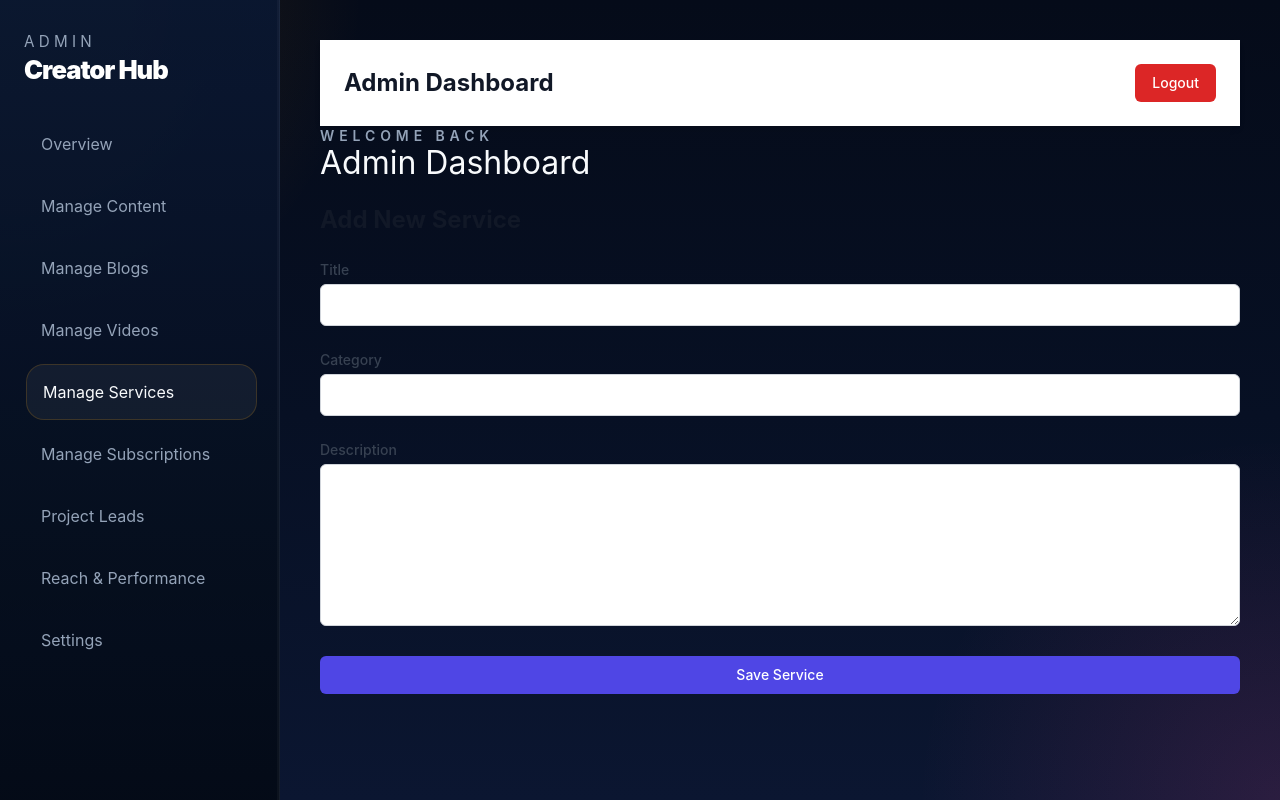
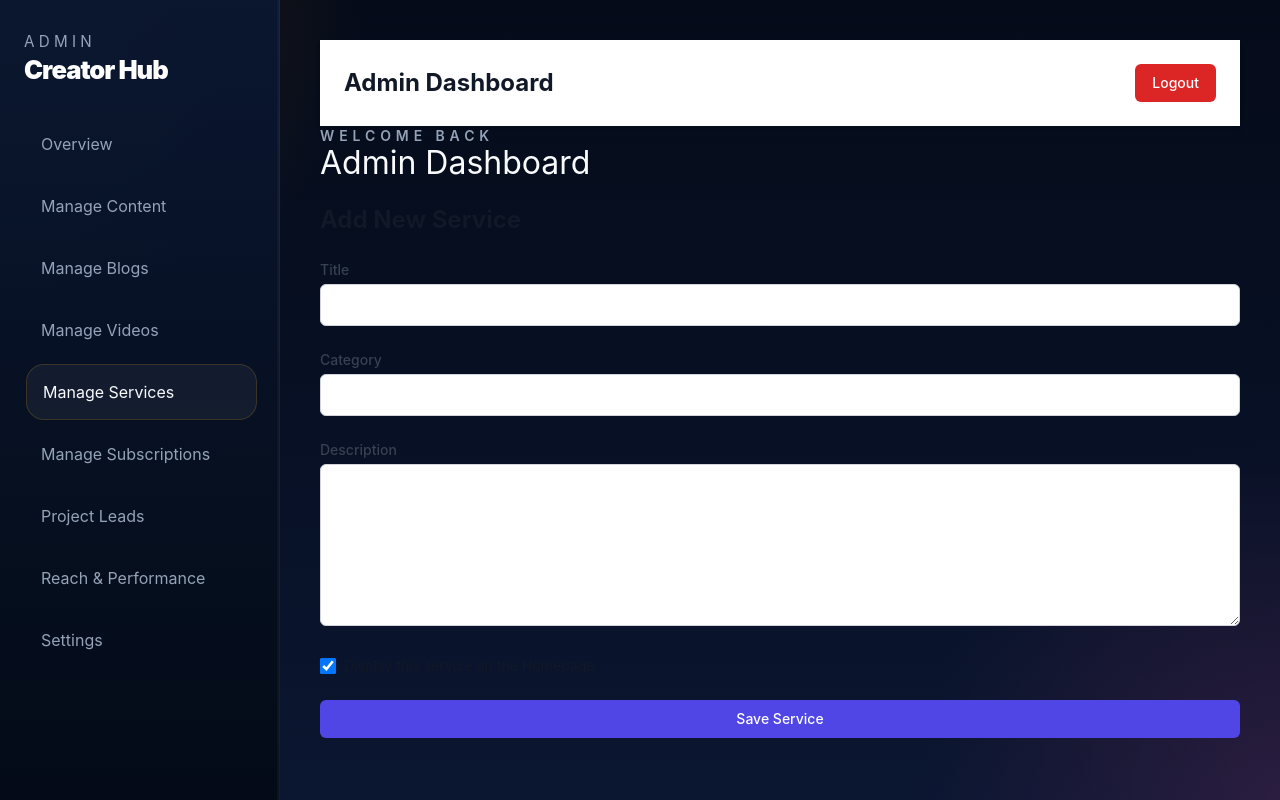
Before and after one commit to imharrycoder/theomprajapati.com-admin, a React (Vite) app: page /admin/dashboard/services/new in a window 1280 px wide. Built offline with nearby package versions, Linux system fonts and the light colour scheme; no server answers; sample sign-in values are in the browser's storage.

Commit message:
feat: add displayOnHome toggle for services in admin dashboard

```diff
--- a/src/components/ServiceForm.jsx
+++ b/src/components/ServiceForm.jsx
@@ -6,6 +6,7 @@ function ServiceForm() {
   const [title, setTitle] = useState('');
   const [category, setCategory] = useState('');
   const [description, setDescription] = useState('');
+  const [displayOnHome, setDisplayOnHome] = useState(true);
   const navigate = useNavigate();
   const { id } = useParams();
 
@@ -16,6 +17,7 @@ function ServiceForm() {
           setTitle(data.title);
           setCategory(data.category);
           setDescription(data.description);
+          setDisplayOnHome(data.displayOnHome ?? true);
         })
         .catch(() => {
           // error is already handled and displayed by apiFetch
@@ -29,6 +31,7 @@ function ServiceForm() {
       title,
       category,
       description,
+      displayOnHome,
     };
 
     const url = id ? `/services/${id}` : '/services';
@@ -93,6 +96,19 @@ function ServiceForm() {
             onChange={(e) => setDescription(e.target.value)}
           ></textarea>
         </div>
+        <div className="flex items-center">
+          <input
+            id="displayOnHome"
+            name="displayOnHome"
+            type="checkbox"
+            className="w-4 h-4 text-indigo-600 border-gray-300 rounded focus:ring-indigo-500"
+            checked={displayOnHome}
+            onChange={(e) => setDisplayOnHome(e.target.checked)}
+          />
+          <label htmlFor="displayOnHome" className="block ml-2 text-sm text-gray-900">
+            Display this service on the Homepage
+          </label>
+        </div>
         <div>
           <button
             type="submit"
--- a/src/pages/ManageServices.jsx
+++ b/src/pages/ManageServices.jsx
@@ -19,6 +19,20 @@ function ManageServices() {
       setServices((current) => current.filter((service) => service.id !== id));
     } catch (err) {
       // error is already handled and displayed by apiFetch
+    }
+  };
+
+  const handleToggleHome = async (service) => {
+    try {
+      const updated = await apiFetch(`/services/${service.id}`, {
+        method: 'PUT',
+        body: JSON.stringify({ ...service, displayOnHome: !service.displayOnHome }),
+      });
+      setServices((current) =>
+        current.map((s) => (s.id === updated.id ? updated : s))
+      );
+    } catch (err) {
+      // error handled by apiFetch
     }
   };
 
@@ -45,6 +59,9 @@ function ManageServices() {
                   Category
                 </th>
                 <th className="px-6 py-3 text-xs font-medium tracking-wider text-left text-gray-500 uppercase border-b">
+                  Show on Home
+                </th>
+                <th className="px-6 py-3 text-xs font-medium tracking-wider text-left text-gray-500 uppercase border-b">
                   Actions
                 </th>
               </tr>
@@ -57,6 +74,16 @@ function ManageServices() {
                   </td>
                   <td className="px-6 py-4 whitespace-nowrap">
                     <div className="text-sm text-gray-900">{service.category}</div>
+                  </td>
+                  <td className="px-6 py-4 whitespace-nowrap">
+                    <button
+                      onClick={() => handleToggleHome(service)}
+                      className={`px-3 py-1 rounded-full text-xs font-medium ${
+                        service.displayOnHome ? 'bg-green-100 text-green-800' : 'bg-gray-100 text-gray-800'
+                      }`}
+                    >
+                      {service.displayOnHome ? 'Yes' : 'No'}
+                    </button>
                   </td>
                   <td className="px-6 py-4 space-x-2 whitespace-nowrap">
                     <Link
```
